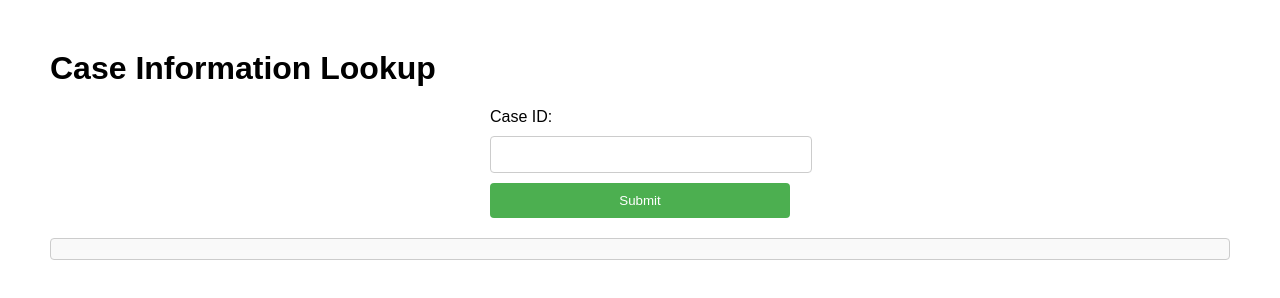
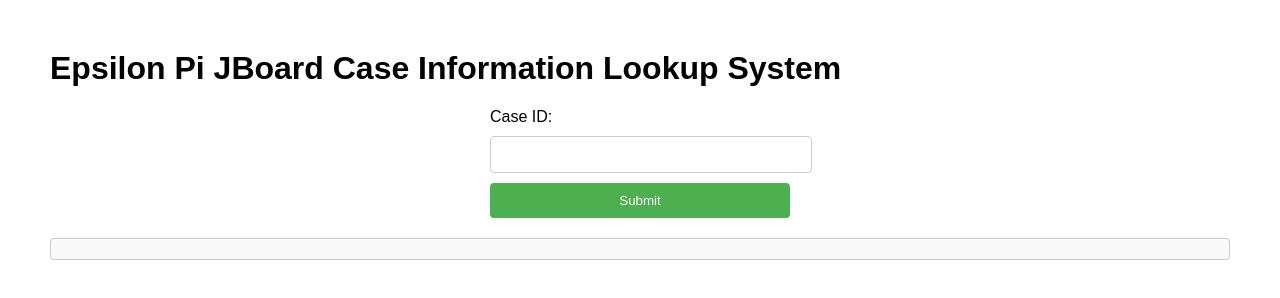
Before and after one commit to Misteroz03jr2/testing, a plain HTML site: page index.html in a window 1280 px wide. Drawn offline with Linux system fonts and the light colour scheme.

Commit message:
Update index.html

```diff
--- a/index.html
+++ b/index.html
@@ -42,7 +42,7 @@
     </style>
 </head>
 <body>
-    <h1>Case Information Lookup</h1>
+    <h1>Epsilon Pi JBoard Case Information Lookup System</h1>
     <form id="caseForm">
         <label for="caseId">Case ID:</label>
         <input type="text" id="caseId" name="caseId" required>
```
